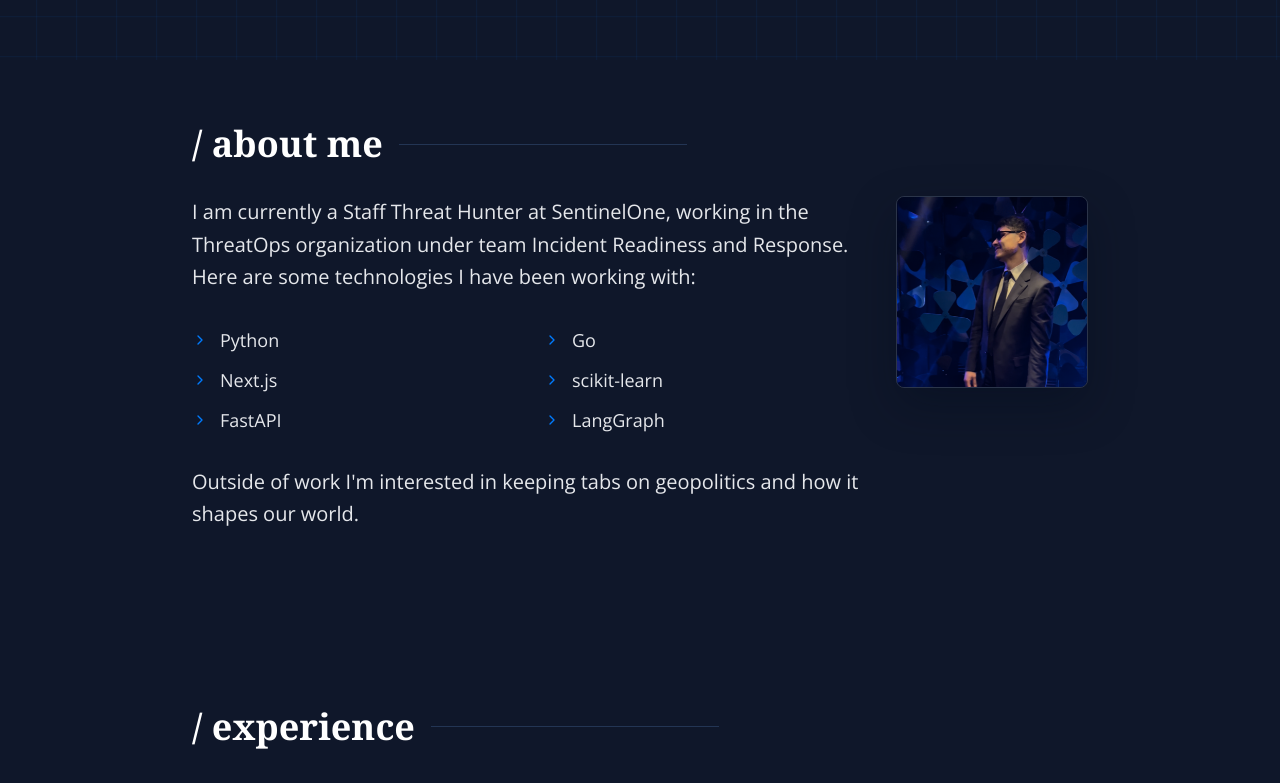
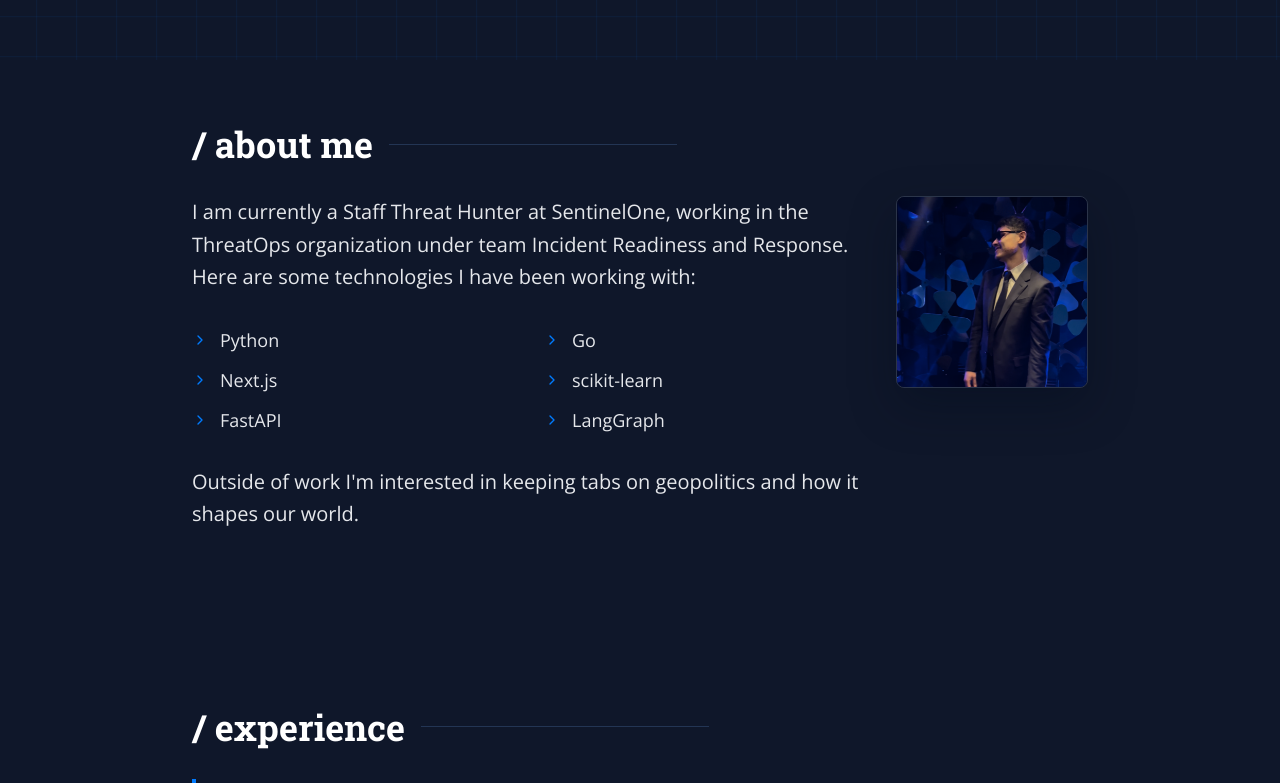
Before and after one commit to ricomanifesto/rico, a React (Vite) app: page / in a window 1280 px wide. Shown: the part 580-1363 px from the top of the page. Built offline with nearby package versions, Linux system fonts and the light colour scheme.

Commit message:
Centralize section heading styling

```diff
--- a/scripts/check-source-accessibility.mjs
+++ b/scripts/check-source-accessibility.mjs
@@ -61,8 +61,8 @@ const checks = [
   },
   {
     label: "section headings use a shared title and rule treatment",
-    pattern: /--section-rule:\s*#233554;[\s\S]*\.section-title\s*\{[\s\S]*display:\s*flex;[\s\S]*align-items:\s*center;[\s\S]*gap:\s*1rem;[\s\S]*width:\s*100%;[\s\S]*\.section-title::after\s*\{[\s\S]*flex:\s*1;[\s\S]*max-width:\s*18rem;[\s\S]*height:\s*1px;[\s\S]*background-color:\s*var\(--section-rule\);[\s\S]*@media \(max-width: 768px\)\s*\{[\s\S]*\.section-title::after\s*\{[\s\S]*display:\s*none;/,
-    source: indexCss,
+    pattern: /(?=[\s\S]*--section-rule:\s*#233554;)(?=[\s\S]*\.section-title\s*\{[\s\S]*display:\s*flex;[\s\S]*align-items:\s*center;[\s\S]*gap:\s*1rem;[\s\S]*width:\s*100%;[\s\S]*margin-bottom:\s*2rem;[\s\S]*color:\s*#fff;[\s\S]*font-family:\s*"Roboto Slab",\s*serif;[\s\S]*font-size:\s*1\.875rem;[\s\S]*line-height:\s*2\.25rem;[\s\S]*font-weight:\s*700;)(?=[\s\S]*\.section-title::after\s*\{[\s\S]*flex:\s*1;[\s\S]*max-width:\s*18rem;[\s\S]*height:\s*1px;[\s\S]*background-color:\s*var\(--section-rule\);)(?=[\s\S]*@media \(min-width: 768px\)\s*\{[\s\S]*\.section-title\s*\{[\s\S]*font-size:\s*2\.25rem;[\s\S]*line-height:\s*2\.5rem;)(?=[\s\S]*@media \(max-width: 768px\)\s*\{[\s\S]*\.section-title::after\s*\{[\s\S]*display:\s*none;)(?=[\s\S]*<motion\.h2\s+id="about-heading"\s+className="section-title")(?=[\s\S]*<motion\.h2\s+id="projects-heading"\s+className="section-title")(?=[\s\S]*<motion\.h2\s+id="experience-heading"\s+className="section-title")/,
+    source: `${indexCss}\n${aboutMeSource}\n${projectsSection}\n${experienceSource}`,
   },
   {
     label: "portfolio content sections use the shared section shell visual contract",
--- a/src/components/AboutMe.tsx
+++ b/src/components/AboutMe.tsx
@@ -13,7 +13,7 @@ export default function AboutMe() {
       <div className="about-content">
         <motion.h2
           id="about-heading"
-          className="section-title text-3xl md:text-4xl font-serif font-bold mb-8 text-white"
+          className="section-title"
           initial={{ opacity: 0, x: -20 }}
           whileInView={{ opacity: 1, x: 0 }}
           viewport={{ once: true }}
--- a/src/components/Experience.tsx
+++ b/src/components/Experience.tsx
@@ -91,7 +91,7 @@ export default function Experience() {
       <div className="max-w-4xl mx-auto">
         <motion.h2
           id="experience-heading"
-          className="section-title text-3xl md:text-4xl font-serif font-bold mb-12 text-white"
+          className="section-title"
           initial={{ opacity: 0, x: -20 }}
           whileInView={{ opacity: 1, x: 0 }}
           viewport={{ once: true }}
--- a/src/components/ProjectsSection.tsx
+++ b/src/components/ProjectsSection.tsx
@@ -169,7 +169,7 @@ export default function ProjectsSection() {
       <div className="max-w-4xl mx-auto">
       <motion.h2
         id="projects-heading"
-        className="section-title text-3xl md:text-4xl font-serif font-bold mb-8 text-white"
+        className="section-title"
         initial={{ opacity: 0, x: -20 }}
         whileInView={{ opacity: 1, x: 0 }}
         viewport={{ once: true }}
--- a/src/index.css
+++ b/src/index.css
@@ -184,7 +184,13 @@
   align-items: center;
   gap: 1rem;
   width: 100%;
+  margin-bottom: 2rem;
   padding-bottom: 0;
+  color: #fff;
+  font-family: "Roboto Slab", serif;
+  font-size: 1.875rem;
+  line-height: 2.25rem;
+  font-weight: 700;
 }
 
 .section-title::after {
@@ -218,6 +224,11 @@
 
   .hero-content {
     gap: 2.5rem;
+  }
+
+  .section-title {
+    font-size: 2.25rem;
+    line-height: 2.5rem;
   }
 
   .hero-content-with-visual {
```
